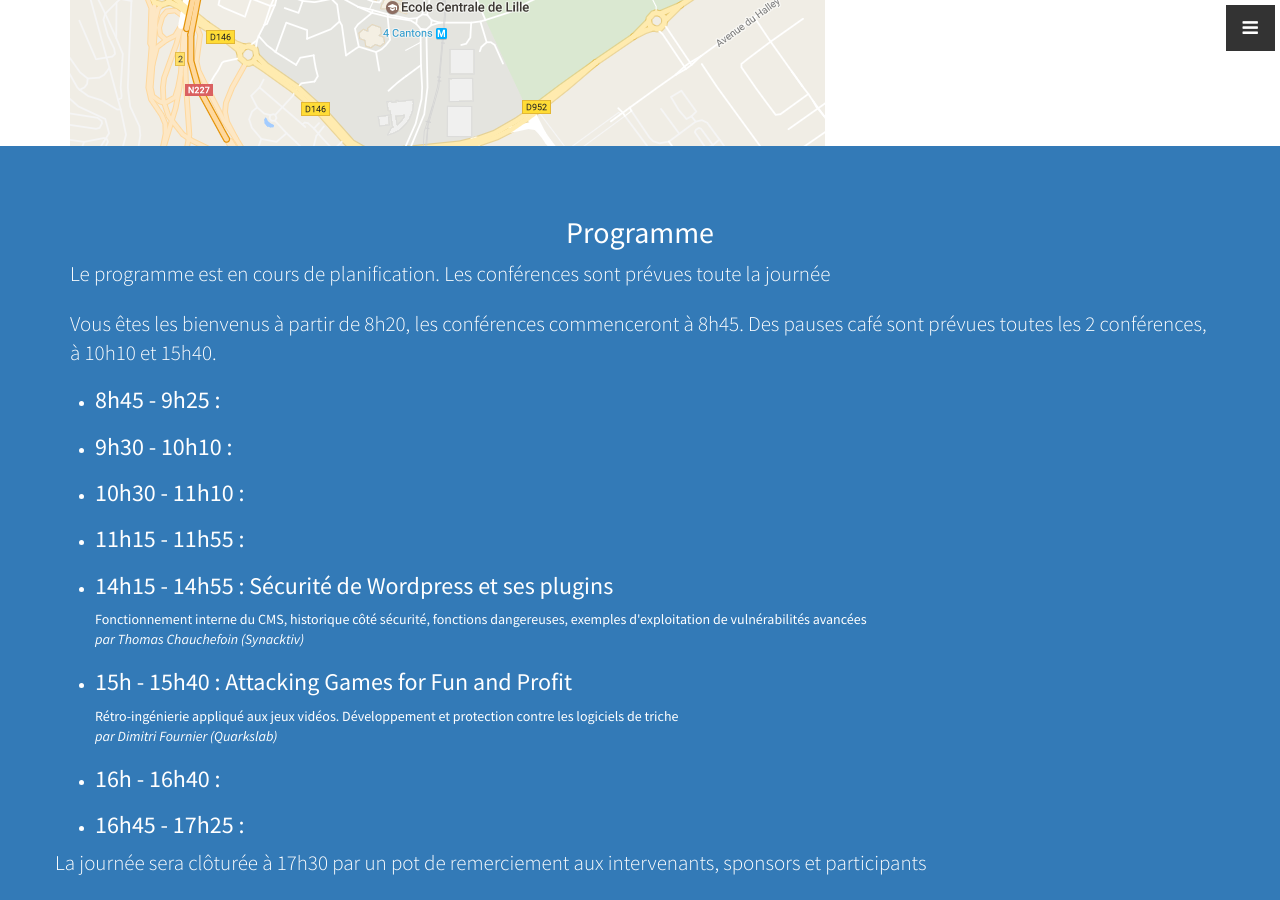
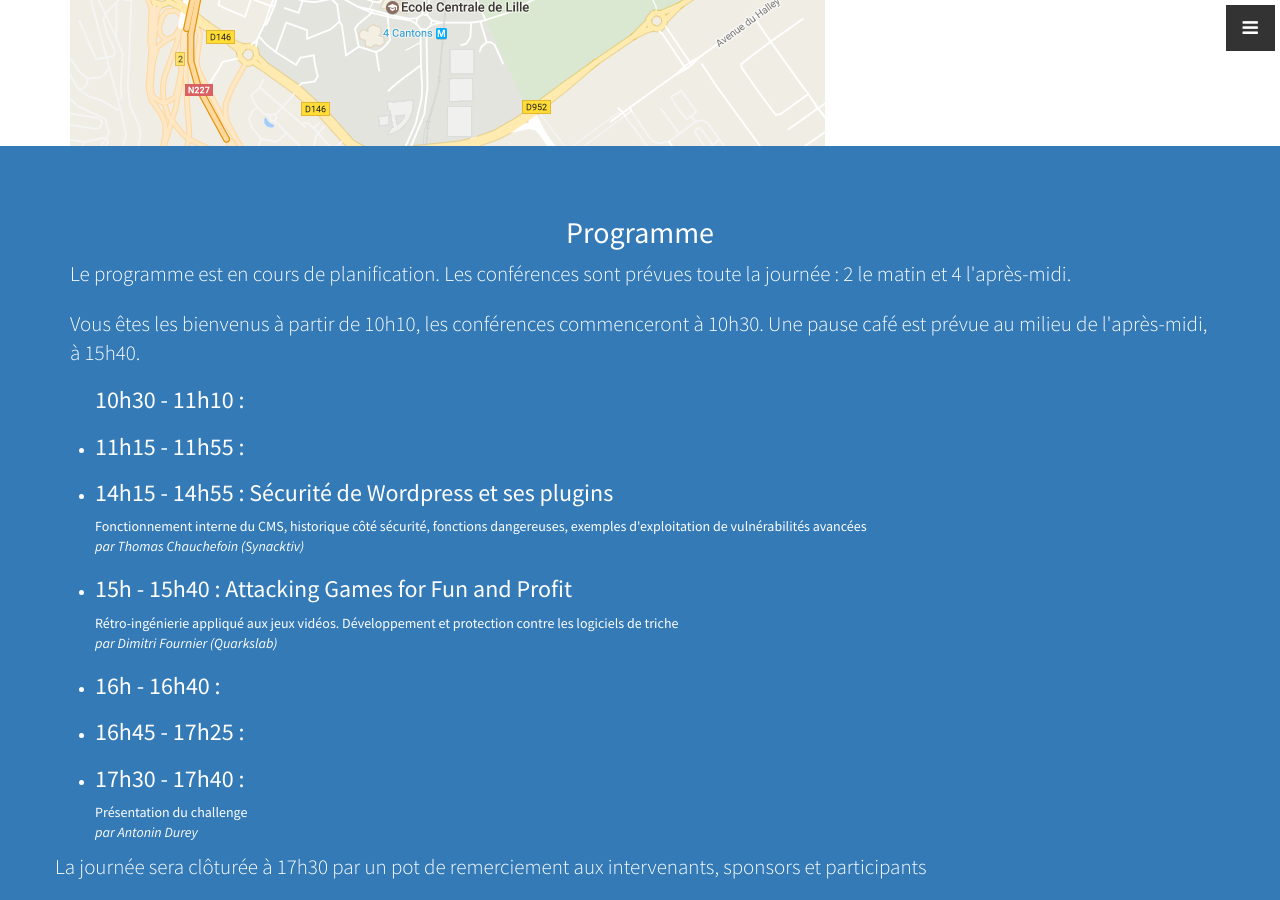
Before and after one commit to securityday2017/SecuDay.github.io, a Jekyll site: the page built from index.html, in a window 1280 px wide and 900 px high, scrolled down 1856 px. Built offline with Jekyll 4.4.1, drawn with Linux system fonts in a browser that asks for light colours.

Commit message:
Mise a jour du programme en passant à 6 conférences

```diff
--- a/_includes/programme.html
+++ b/_includes/programme.html
@@ -4,20 +4,15 @@
   		<h2 class="text-center">Programme</h2>
   		<div class="col-lg-12">
 			<p class="lead">
-				Le programme est en cours de planification. Les conférences sont prévues toute la journée
+				Le programme est en cours de planification. Les conférences sont prévues toute la journée : 2 le matin et 4 l'après-midi.
 			</p>
 			<p class="lead">
-				Vous êtes les bienvenus à partir de 8h20, les conférences commenceront à 8h45. Des pauses café sont prévues toutes les 2 conférences, à 10h10 et 15h40.
+				Vous êtes les bienvenus à partir de 10h10, les conférences commenceront à 10h30. Une pause café est prévue au milieu de l'après-midi, à 15h40.
 			</p>
   		</div>
       <div>
         <ul>
 
-        <li>
-        	<h3>8h45 - 9h25 : </h3></li>
-        <li>
-        	<h3>9h30 - 10h10 : </h3></li>
-        <li>
         	<h3>10h30 - 11h10 : </h3></li>
         <li>
         	<h3>11h15 - 11h55 : </h3></li>
@@ -41,6 +36,13 @@
         <li>
         	<h3>16h45 - 17h25 : </h3>
         </li>
+        <li>
+          <h3>17h30 - 17h40 : </h3>
+          <p>Présentation du challenge
+              <br/>
+              <i>par Antonin Durey</i>
+            </p>
+        </li>
   	</div>
     <div>
       <p class="lead">La journée sera clôturée à 17h30 par un pot de remerciement aux intervenants, sponsors et participants</p>
```
